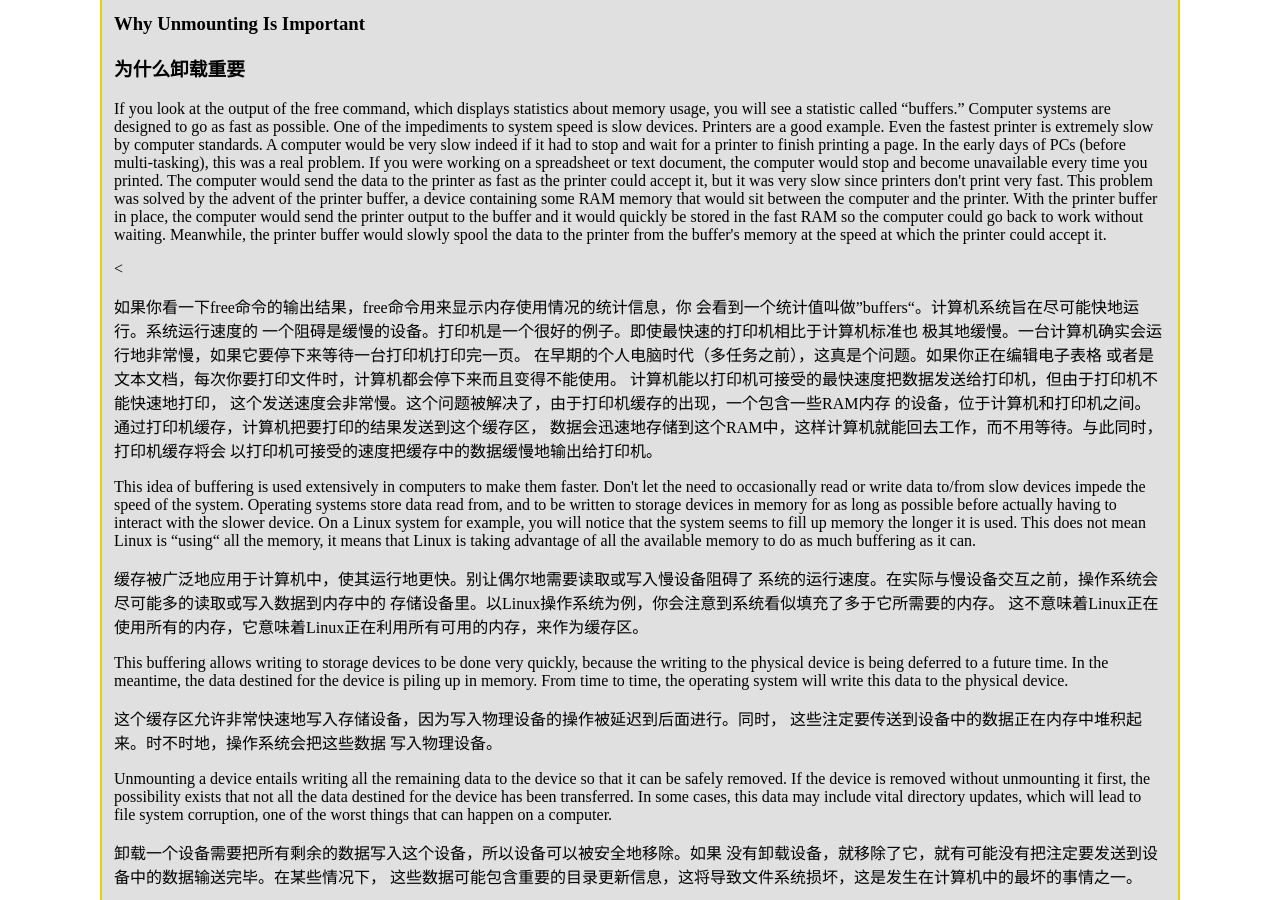
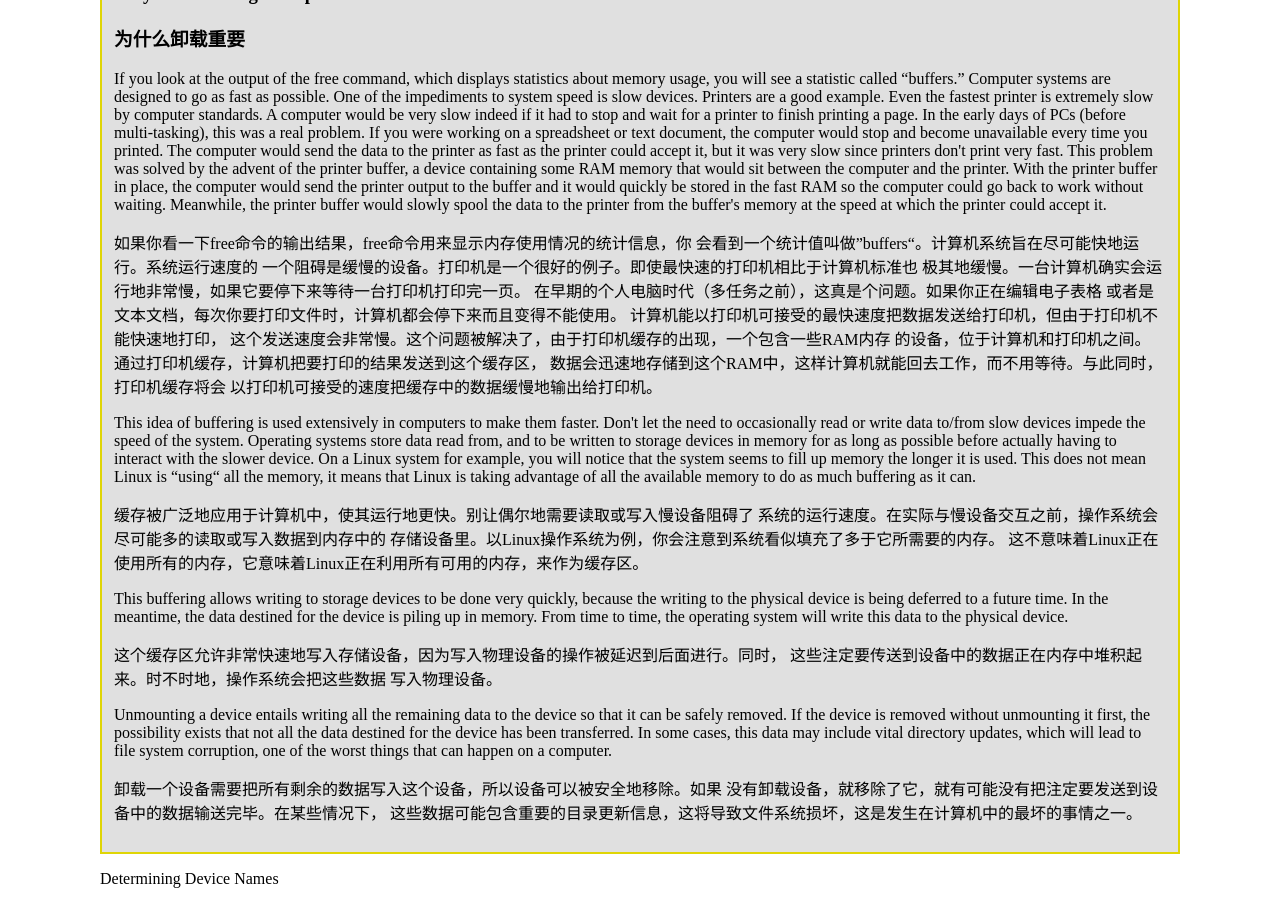
Before and after one commit to billie66/TLCL, a Jekyll site: the page built from book/storage.md, in a window 1280 px wide and 900 px high, scrolled down 6171 px. Built offline with Jekyll 4.4.1, drawn with Linux system fonts in a browser that asks for light colours; Markdown is read by kramdown in place of the engine named in the settings.

Commit message:
modify several errors

```diff
--- a/book/storage.md
+++ b/book/storage.md
@@ -131,7 +131,7 @@ These are the hard disk partitions. Each line of the file consists of six fields
 </tr>
 <tr>
 <td valign="top" width="8%">1</td>
-<td valign="top">Device</td>
+<td valign="top" width="8%">Device</td>
 <td valign="top">Traditionally, this field contains the actual name of a
 device file associated with the physical device, such as
 /dev/hda1 (the first partition of the master device
@@ -196,7 +196,7 @@ systems should be checked with the fsck command.</td>
 </tr>
 <tr>
 <td valign="top" width="8%">1</td>
-<td valign="top">设备名</td>
+<td valign="top" width="8%">设备名</td>
 <td valign="top">
 传统上，这个字段包含与物理设备相关联的设备文件的实际名字，比如说/dev/hda1（第一个IDE
 通道上第一个主设备分区）。然而今天的计算机，有很多热插拔设备（像USB驱动设备），许多
@@ -439,7 +439,7 @@ buffer and it would quickly be stored in the fast RAM so the computer could go
 back to work without waiting. Meanwhile, the printer buffer would slowly spool
 the data to the printer from the buffer's memory at the speed at which the printer
 could accept it.</p>
-<<p>如果你看一下free命令的输出结果，free命令用来显示内存使用情况的统计信息，你
+<p>如果你看一下free命令的输出结果，free命令用来显示内存使用情况的统计信息，你
 会看到一个统计值叫做”buffers“。计算机系统旨在尽可能快地运行。系统运行速度的
 一个阻碍是缓慢的设备。打印机是一个很好的例子。即使最快速的打印机相比于计算机标准也
 极其地缓慢。一台计算机确实会运行地非常慢，如果它要停下来等待一台打印机打印完一页。
```
